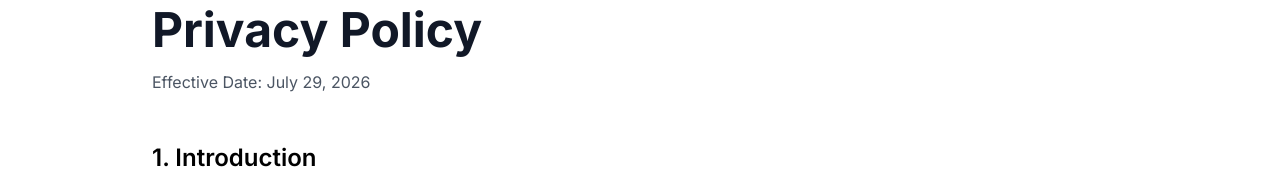
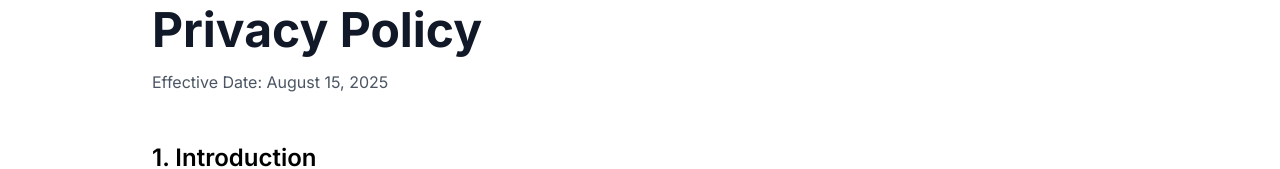
Before and after one commit to codevistasolutions/CVS, a Next.js app: page /privacy-policy in a window 1280 px wide. Shown: the part 138-307 px from the top of the page. Built offline with nearby package versions, Linux system fonts and the light colour scheme.

Commit message:
gasihsiu

```diff
--- a/app/components/PrivacyPolicy.tsx
+++ b/app/components/PrivacyPolicy.tsx
@@ -18,7 +18,7 @@ export default function PrivacyPolicyPage() {
           </h1>
 
           <p className="mt-4 text-gray-600">
-            Effective Date: July 29, 2026
+            Effective Date: August 15, 2025
           </p>
 
           <div className="mt-12 space-y-10 text-gray-700 leading-8">
```
